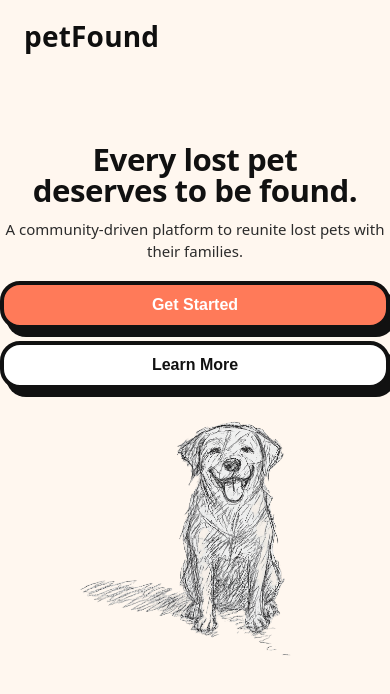
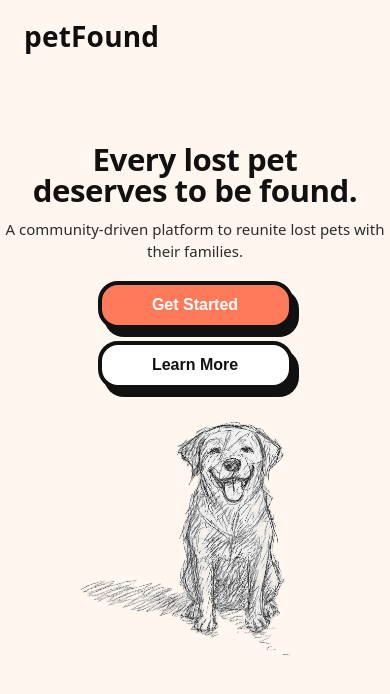
Before and after one commit to BlackDranzer777/petfound, a React (Vite) app: page / in a window 390 px wide. Shown: the top 694 px of the page. Built offline with nearby package versions, Linux system fonts and the light colour scheme.

Commit message:
FIX: Installed react-router-dom

```diff
--- a/src/pages/Landing/Landing.module.css
+++ b/src/pages/Landing/Landing.module.css
@@ -330,6 +330,10 @@ body::-webkit-scrollbar { display: none; }
 }
 
 
+
+
+
+
 /* ===== Compact mobile to fit each section in 100vh ===== */
 @media (max-width: 768px) {
   /* Make the inner container exactly the viewport height (minus small gutter) */
@@ -346,13 +350,13 @@ body::-webkit-scrollbar { display: none; }
   .brandSubtitle   { font-size: 16px; }
 
   /* Hero layout tight */
-  .heroLayout { grid-template-columns: 1fr; gap: 20px; min-height: 60vh; }
+  .heroLayout { grid-template-columns: 1fr; gap: 20px; min-height: 60vh;  }
   .heroButtons { gap: 12px; }
   .primaryButton, .secondaryButton, .joinButton {
     padding: 12px 16px;
     font-size: 16px;
   }
-  .primaryButton, .secondaryButton { width: 100%; }
+  .primaryButton, .secondaryButton { width: 50%; }
 
   /* Cards grid tighter */
   .contentGrid { grid-template-columns: 1fr; gap: 14px; margin: 8px 0 16px; }
--- a/src/pages/Landing/index.jsx
+++ b/src/pages/Landing/index.jsx
@@ -367,7 +367,7 @@ export default function Landing() {
                     <h2 className={styles.brandHeading}>{section.title}</h2>
                     <p className={styles.brandSubtitle}>{section.subtitle}</p>
                   </motion.div>
-                  <motion.div
+                  {/* <motion.div
                     variants={itemVariants}
                     className={styles.brandImageContainer}
                   >
@@ -376,7 +376,7 @@ export default function Landing() {
                       alt="Person hugging dog - reunion"
                       className={styles.brandImage}
                     />
-                  </motion.div>
+                  </motion.div> */}
                 </div>
               )}
 
@@ -403,7 +403,7 @@ export default function Landing() {
                       Join Us
                     </button>
                   </motion.div>
-                  <motion.div
+                  {/* <motion.div
                     variants={itemVariants}
                     className={styles.ctaImageContainer}
                   >
@@ -412,7 +412,7 @@ export default function Landing() {
                       alt="Person walking with dog"
                       className={styles.ctaImage}
                     />
-                  </motion.div>
+                  </motion.div> */}
                 </div>
               )}
             </motion.div>
```
